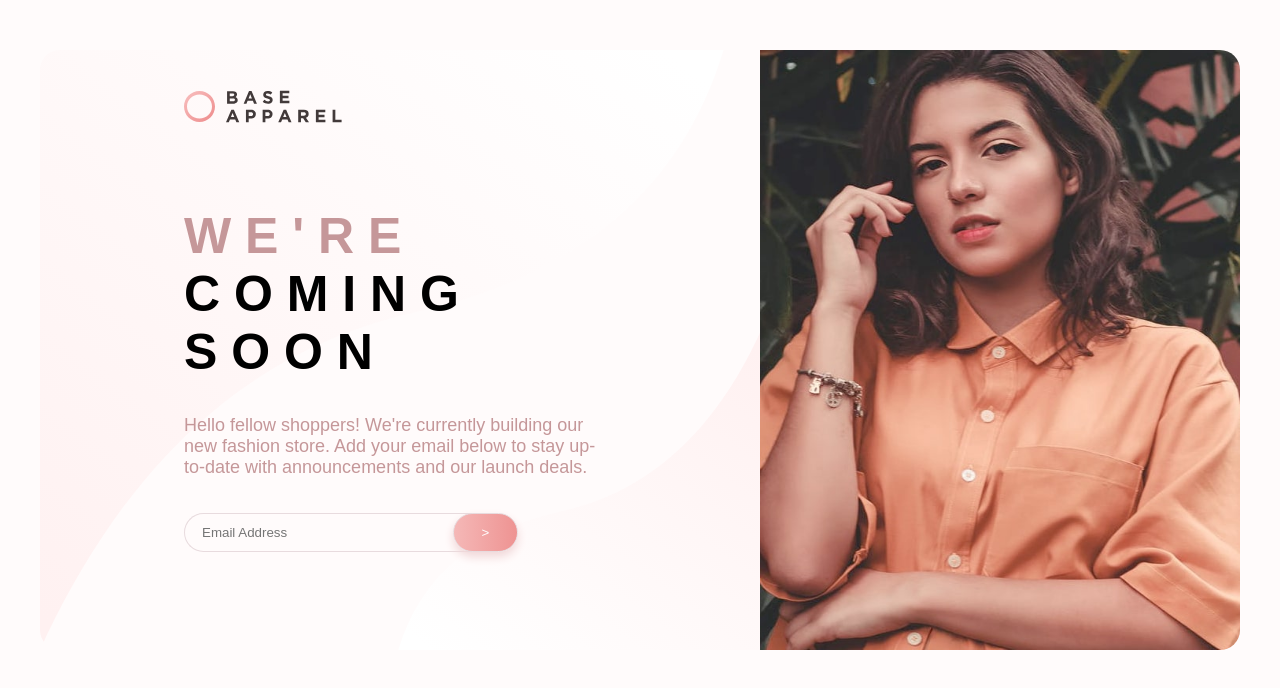
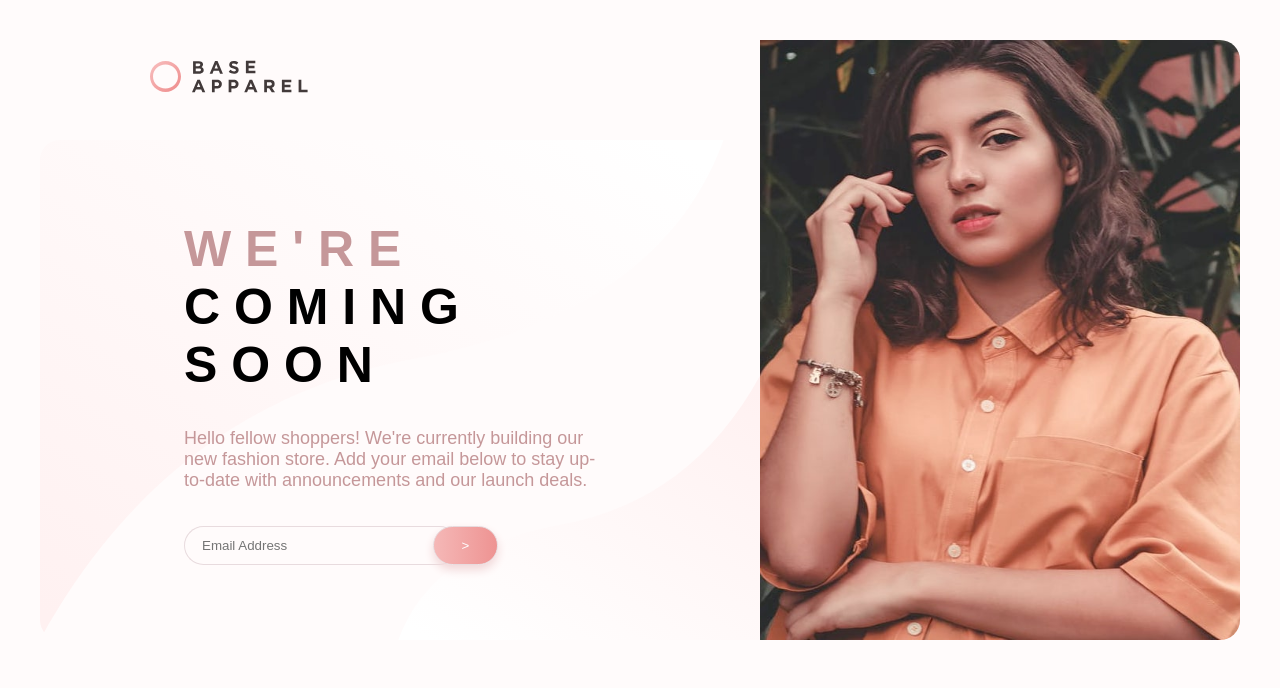
Before and after one commit to SuperLalka/Training_project-3, a plain HTML site: page index.html in a window 1280 px wide. Drawn offline with Linux system fonts and the light colour scheme; a web font is replaced by a local one.

Commit message:
Update CSS code
CSS code modified to match google codestyle. HTML code modified too,
to prepare for adaptability

```diff
--- a/css/style.css
+++ b/css/style.css
@@ -5,9 +5,14 @@ cursor: default;
 }
 .main {
   margin: auto;
-margin-top: 50px;
-width: 1200px;
-height: 600px;
+  margin-top: 5vh;
+  max-width: 1200px;
+}
+header {
+  height: 80px;
+  float: left;
+  margin-top: 20px;
+  margin-left: 110px;
 }
 .leftblock {
   background: url(images/bg-pattern-desktop.svg);
@@ -15,7 +20,7 @@ background-size: 100% 100%;
   background-repeat: no-repeat;
   border-radius: 20px 0px 0px 20px;
   width: 60%;
-height: 600px;
+  height: 500px;
   float: left;
 }
 .column {
@@ -59,7 +64,7 @@ margin: 0;
 }
 .button {
   position: relative;
-left:-40px;
+  left:-30px;
   background: linear-gradient(to right, #F5B8B7, #EE9392);
   border: 1px solid #E8DBDE;
   border-radius: 20px;
@@ -78,7 +83,7 @@ background: transparent;
   border: 1px solid #E8DBDE;
   border-radius: 20px;
   border-right: none;
-min-width: 300px;
+  min-width: 270px;
   line-height: 35px;
   text-indent: 15px;
   outline: none;
@@ -94,11 +99,11 @@ background-repeat: no-repeat;
   border-radius: 0px 20px 20px 0px;
   width: 40%;
   height: 600px;
-float: left;
+  float: right;
   transition: all 2s ease 0.5s;
 }
 .rightblock:hover {
   background-position: center top;
-background-size:125% 125%;
+  background-size: 125% 125%;
   transition: all 2s ease 0.5s;
 }
--- a/index.html
+++ b/index.html
@@ -4,16 +4,18 @@
     <meta http-equiv="content-type" content="text/html; charset=utf-8">
     <meta name="generator" content="PSPad editor, www.pspad.com">
     <link rel="stylesheet" href="css/style.css">
-        <title>
+    <title>BASE APPAREL
     </title>
   </head>
   <body>
     <div class="main">
-            <div class="leftblock">
-                <div class="column">
       <header>
         <img src="css/images/logo.svg" class="logo">
       </header>
+      <div class="rightblock">
+      </div>
+      <div class="leftblock">
+        <div class="column">
           <main>
             <h1 class="h1a">W E ' R E</h1>
             <h1 class="h1b">C O M I N G
@@ -32,8 +34,6 @@
           </div>
         </div>
       </div>
-            <div class="rightblock">
-            </div>
     </div>
   </body>
 </html>
```
Lines whose indentation alone changed are shown as unchanged.
